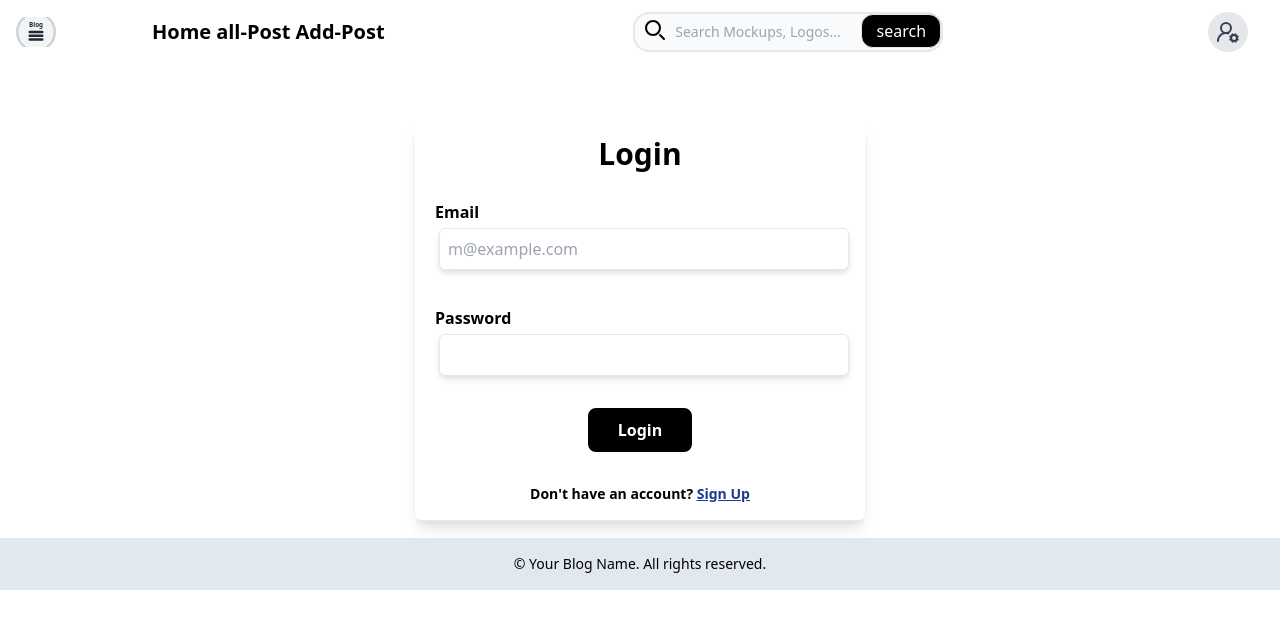
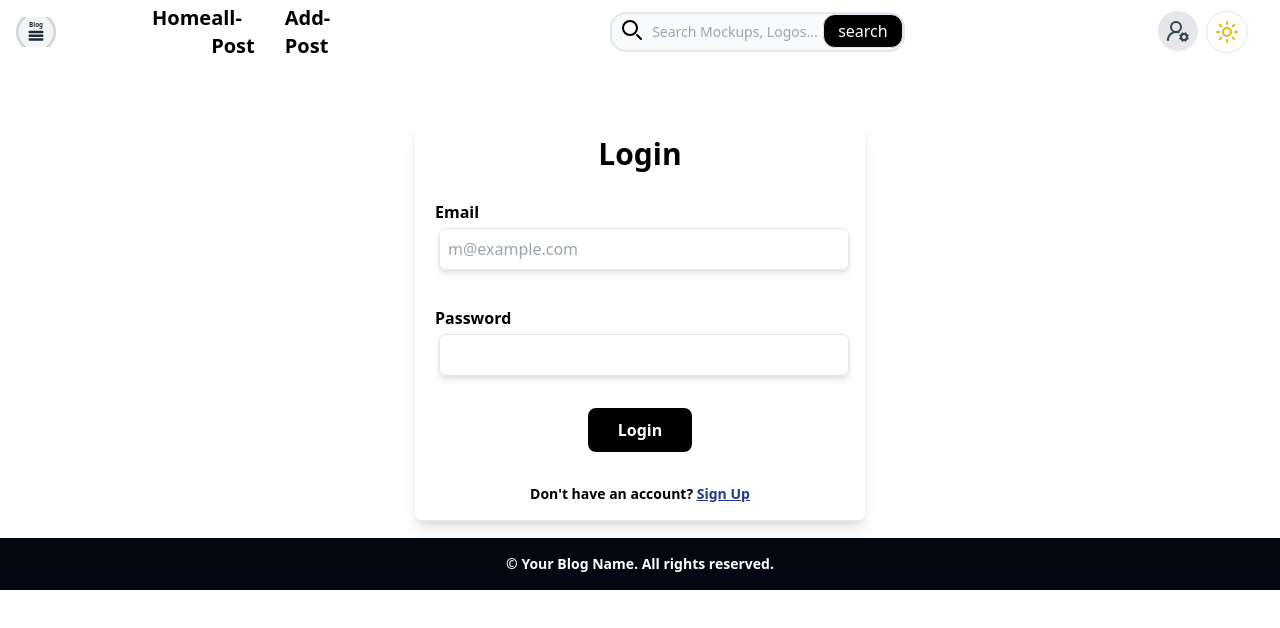
Before and after one commit to sanitPatil/Adv_blog_App, a React (Vite) app: page /login in a window 1280 px wide. Shown: the top 628 px of the page. Built offline with nearby package versions, Linux system fonts and the light colour scheme; no server answers.

Commit message:
dark theme light theme implemented

```diff
--- a/index.html
+++ b/index.html
@@ -7,7 +7,7 @@
     <title>Vite + React</title>
   </head>
   <body>
-    <div id="root"></div>
+    <div id="root" class=""></div>
 
     <script type="module" src="/src/main.jsx"></script>
   </body>
--- a/src/App.jsx
+++ b/src/App.jsx
@@ -1,21 +1,28 @@
 import { useEffect } from 'react';
 import { authService, Footer, Navbar } from './index';
-import { useLoginStore } from './zustStore/Store';
+import { useLoginStore, useTheme } from './zustStore/Store';
 import { Outlet } from 'react-router-dom';
 function App() {
   const { loginState } = useLoginStore((state) => state);
-
+  const { darkTheme } = useTheme((state) => state);
   useEffect(() => {
     (async () => {
       const loginRes = await authService.getCurrentLogin();
       loginState(loginRes);
     })();
   }, []);
+
+  useEffect(() => {
+    const themeValue = darkTheme === true ? 'dark' : 'light';
+    localStorage.setItem('theme', themeValue);
+    document.querySelector('#root').classList.remove('light', 'dark');
+    document.querySelector('#root').classList.add(themeValue);
+  }, [darkTheme]);
   return (
-    <div>
+    <div className="dark:bg-slate-900 dark:text-slate-50">
       <Navbar />
       <Outlet />
-      <footer className=" bg-slate-200 z-0 w-full text-center p-4  text-sm border-box">
+      <footer className=" bg-gray-950 z-0 w-full text-center p-4  text-sm border-box">
         <Footer />
       </footer>
     </div>
--- a/src/components/services/AuthLayout.jsx
+++ b/src/components/services/AuthLayout.jsx
@@ -11,6 +11,8 @@ function AuthLayout({ children, authenticate = true }) {
     setLoading(true);
     if (authenticate && loginStatus !== authenticate) {
       navigate('/login');
+    } else if (!authenticate && loginStatus !== authenticate) {
+      navigate('/');
     }
     setLoading(false);
   }, [loginStatus, navigate, authenticate]);
--- a/src/components/services/BlogCard.jsx
+++ b/src/components/services/BlogCard.jsx
@@ -56,7 +56,7 @@ function BlogCard() {
   return !url ? (
     <LoadingSkeleton />
   ) : (
-    <div className=" bg-white rounded-lg shadow-lg ">
+    <div className=" rounded-lg shadow-lg ">
       {Error && <p>{Error}</p>}
 
       <div className="w-full  text-center justify-center flex">
@@ -69,15 +69,15 @@ function BlogCard() {
       <div className="p-6 ml-20  w-10/12">
         <div className="">
           <div className="flex justify-between ">
-            <div className="text-3xl font-bold ml-4 underline underline-offset-4 text-gray-800 capitalize">
+            <div className="text-3xl font-bold ml-4 underline underline-offset-4  capitalize">
               {blog.title}
             </div>
-            <div className="bg-gray-200 text-gray-800 text-bold m-2 mr-20 p-2 rounded-full">
+            <div className=" text-gray-800 text-bold m-2 mr-20 p-2 rounded-full">
               {'#' + blog.category}
             </div>
           </div>
           {blog?.content && (
-            <div className="text-gray-600 mb-4 italic p-2 border-b-2 text-xl m-1">
+            <div className=" mb-4 italic p-2 text-black dark:bg-white border-b-2 text-xl m-1">
               {parse(blog.content)}
             </div>
           )}
--- a/src/components/services/Footer.jsx
+++ b/src/components/services/Footer.jsx
@@ -1,6 +1,6 @@
 function Footer() {
   return (
-    <p className="">
+    <p className="text-white font-bold">
       &copy; <span id="year"></span> Your Blog Name. All rights reserved.
     </p>
   );
--- a/src/components/services/Home.jsx
+++ b/src/components/services/Home.jsx
@@ -5,7 +5,7 @@ function Home() {
     <div>
       <img
         src={'public/image.png'}
-        className="w-full h-full object-cover border"
+        className="w-full h-full object-cover"
         alt="backgroundHome Image"
       />
       <div className="absolute text-white ml-20 top-[50%]">
--- a/src/components/services/Navbar.jsx
+++ b/src/components/services/Navbar.jsx
@@ -1,4 +1,4 @@
-import { LoaderCircleIcon, UserRoundCog } from 'lucide-react';
+import { LoaderCircleIcon, Moon, Sun, UserRoundCog } from 'lucide-react';
 import { BlogAppLogo } from '../../index';
 import { useState } from 'react';
 import { Link } from 'react-router-dom';
@@ -6,13 +6,16 @@ import {
   useBlogListStore,
   useLoginStore,
   useProfileStore,
+  useTheme,
 } from '../../zustStore/Store';
 import { authService } from '../../index';
 function Navbar() {
   const { loginStatus, logOutState } = useLoginStore((state) => state);
+  const { darkTheme } = useTheme((state) => state);
   const [logOutLoading] = useState(false);
   const { clearProfileData } = useProfileStore((state) => state);
   const { clearBlogList } = useBlogListStore((state) => state);
+  const { switchTheme } = useTheme((state) => state);
   const logout = async () => {
     await authService.LogOut();
     logOutState();
@@ -150,6 +153,11 @@ function Navbar() {
               </ul>
             </div>
           </div>
+          <div className="ml-2 border rounded-full">
+            <button onClick={() => switchTheme()} className="p-2 rounded-full">
+              {darkTheme ? <Moon /> : <Sun className="text-yellow-500 " />}
+            </button>
+          </div>
         </main>
       </header>
     </nav>
--- a/src/routerProvider/Router.jsx
+++ b/src/routerProvider/Router.jsx
@@ -18,7 +18,11 @@ const router = createBrowserRouter([
     children: [
       {
         path: '/home',
-        element: <Home />,
+        element: (
+          <AuthLayout>
+            <Home />
+          </AuthLayout>
+        ),
       },
       {
         path: '/all-post',
--- a/src/zustStore/Store.js
+++ b/src/zustStore/Store.js
@@ -44,6 +44,20 @@ const BlogListStore = create()(
     }
   )
 );
+
+const themeStore = create()(
+  persist(
+    (set) => ({
+      darkTheme: false,
+      switchTheme: () => set((state) => ({ darkTheme: !state.darkTheme })),
+    }),
+    {
+      name: 'Theme_Mode',
+    }
+  )
+);
+
 export const useLoginStore = loginStore;
 export const useProfileStore = profileStore;
 export const useBlogListStore = BlogListStore;
+export const useTheme = themeStore;
--- a/tailwind.config.js
+++ b/tailwind.config.js
@@ -1,7 +1,7 @@
 /** @type {import('tailwindcss').Config} */
 export default {
-  content: ["./index.html", "./src/**/*.{js,ts,jsx,tsx}"],
-  darkMode: "class",
+  content: ['./index.html', './src/**/*.{js,ts,jsx,tsx}'],
+  darkMode: 'class',
   theme: {
     extend: {},
   },
```
